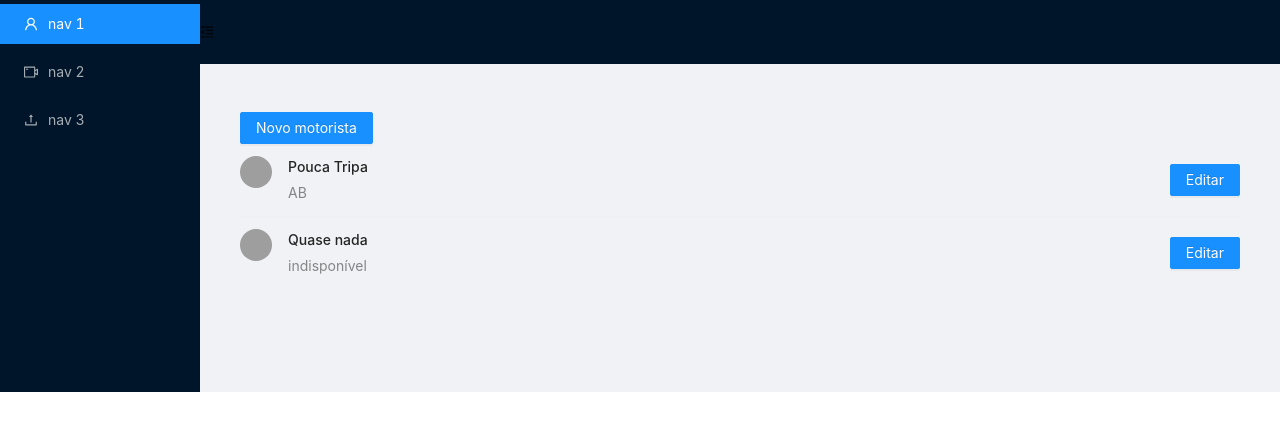
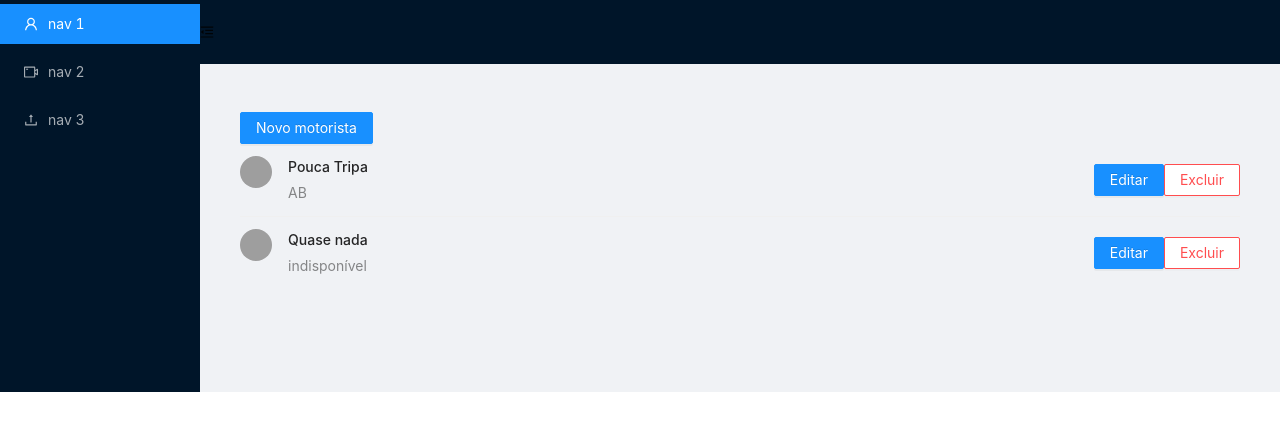
Before and after one commit to mottaluizantonio/case-truckpad-reactjs, a React (Vite) app: page / in a window 1280 px wide. Shown: the top 430 px of the page. Built offline with nearby package versions, Linux system fonts and the light colour scheme; grey boxes are pictures that could not be loaded.

Commit message:
feat: driver now can be desabled

```diff
--- a/src/components/DriversList/index.jsx
+++ b/src/components/DriversList/index.jsx
@@ -1,11 +1,11 @@
-import { Avatar, List } from "antd";
+import { Avatar, List, Button } from "antd";
 import React, { useContext } from "react";
 import { DriversContext } from "../../providers/drivers";
 import getDocument from "../../utils/getDocument";
 import EditDriverModal from "../EditDriverModal";
 
 const DriversList = () => {
-  const { drivers } = useContext(DriversContext);
+  const { drivers, editDriver } = useContext(DriversContext);
 
   const driversActives = drivers.filter((item) => item.is_active);
 
@@ -21,6 +21,9 @@ const DriversList = () => {
             description={getDocument(driver, "CNH")}
           />
           <EditDriverModal cpf={getDocument(driver)}>Editar</EditDriverModal>
+          <Button onClick={() => editDriver(driver, false)} danger>
+            Excluir
+          </Button>
         </List.Item>
       )}
     />
--- a/src/components/EditDriverModal/index.jsx
+++ b/src/components/EditDriverModal/index.jsx
@@ -13,6 +13,7 @@ const EditDriverModal = ({ cpf, children }) => {
 
     const newDriver = {
       name,
+      is_active: true,
       birth_date: birthdate._d,
       phone,
       documents: [
--- a/src/providers/drivers/index.jsx
+++ b/src/providers/drivers/index.jsx
@@ -27,10 +27,10 @@ export const DriversProvider = ({ children }) => {
     setDrivers([...drivers, driver]);
   };
 
-  const editDriver = (driver) => {
+  const editDriver = (driver, is_active = true) => {
     const updatedDriverList = drivers.map((item) => {
       if (getDocument(item) === getDocument(driver)) {
-        return { ...driver };
+        return { ...driver, is_active };
       }
       return item;
     });
```
